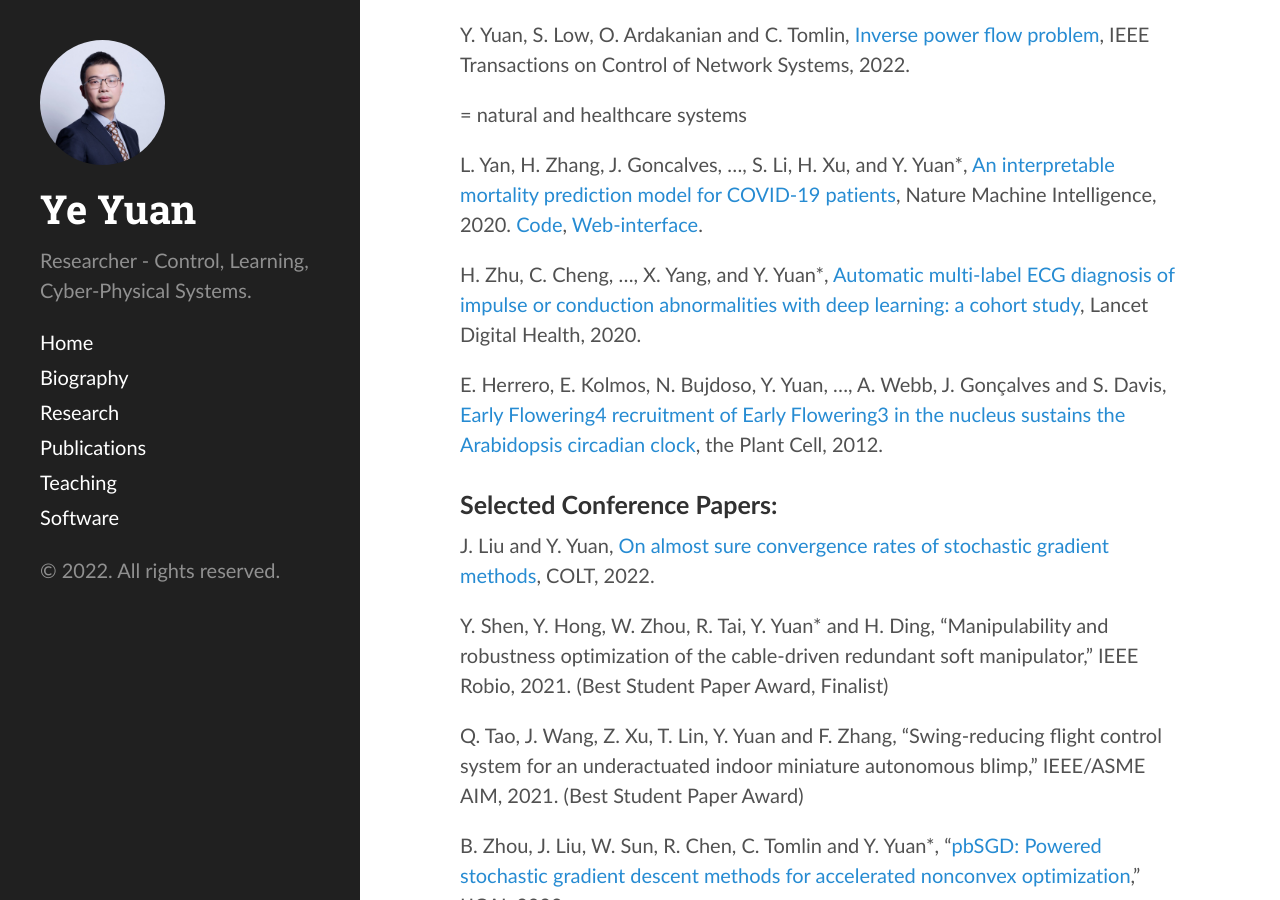
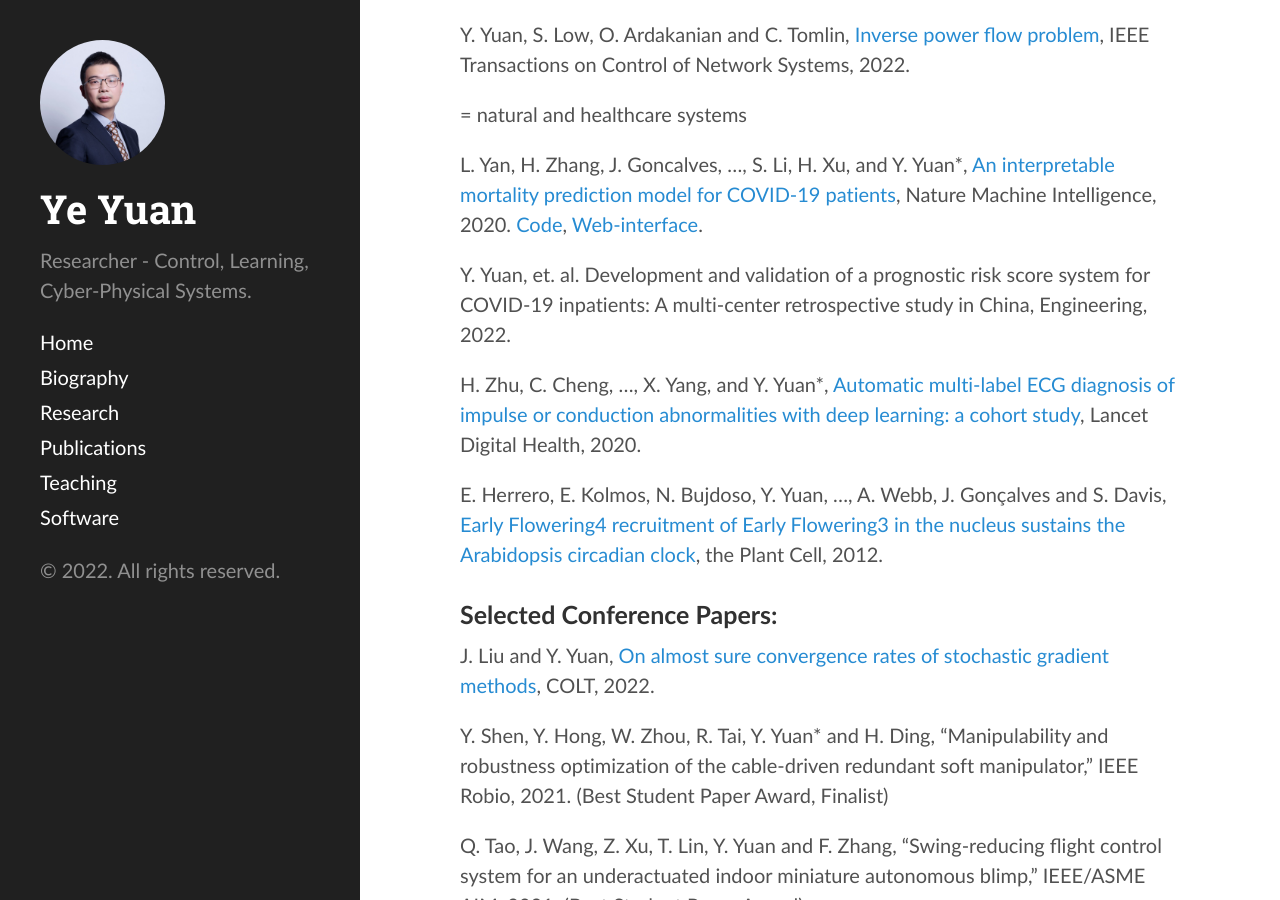
Before and after one commit to yy311/yy311.github.io, a Jekyll site: the page built from publication.md, in a window 1280 px wide and 900 px high, scrolled down 1514 px. Built offline with Jekyll 4.4.1, drawn with Linux system fonts in a browser that asks for light colours.

Commit message:
Update publication.md

```diff
--- a/publication.md
+++ b/publication.md
@@ -48,6 +48,8 @@
 
 L. Yan, H. Zhang, J. Goncalves, ..., S. Li, H. Xu, and Y. Yuan*, [An interpretable mortality prediction model for COVID-19 patients]( https://doi.org/10.1038/s42256-020-0180-7), Nature Machine Intelligence, 2020. [Code](https://github.com/HAIRLAB/Pre_Surv_COVID_19), [Web-interface](http://silkworm.xin:8084">web interface).
 
+Y. Yuan, et. al. Development and validation of a prognostic risk score system for COVID-19 inpatients: A multi-center retrospective study in China, Engineering, 2022.
+
 H. Zhu, C. Cheng, ..., X. Yang, and Y. Yuan*, [Automatic multi-label ECG diagnosis of impulse or conduction abnormalities with deep learning: a cohort study](https://www.thelancet.com/journals/landig/article/PIIS2589-7500(20)30107-2/fulltext), Lancet Digital Health, 2020.
 
 E. Herrero, E. Kolmos, N. Bujdoso, Y. Yuan, ..., A. Webb, J. Gonçalves and S. Davis, [Early Flowering4 recruitment of Early Flowering3 in the nucleus sustains the Arabidopsis circadian clock](http://www.plantcell.org/content/early/2012/02/07/tpc.111.093807.abstract), the Plant Cell, 2012.
```
